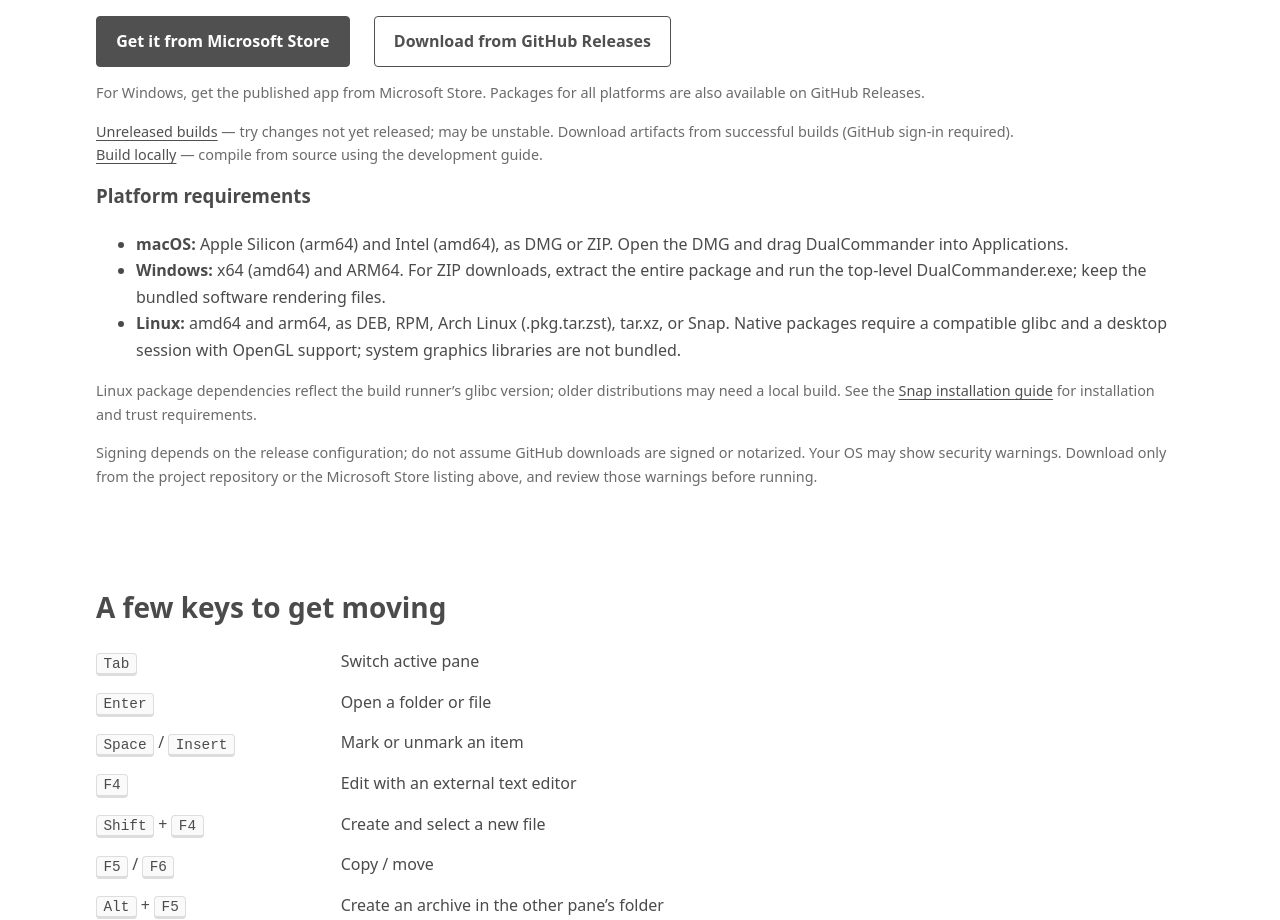
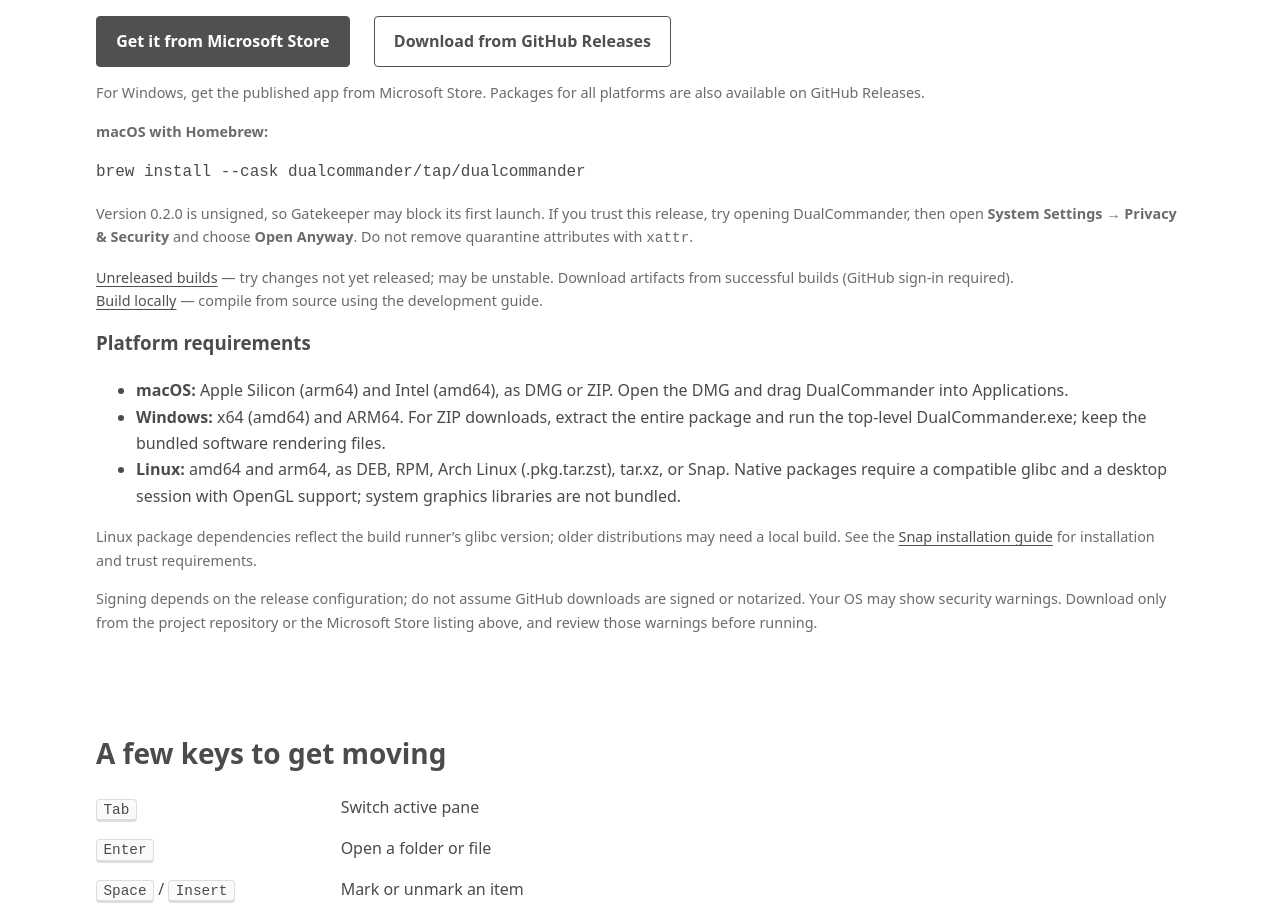
Before and after one commit to dualcommander/dualcommander.github.io, a plain HTML site: page index.html in a window 1280 px wide. Shown: the part 1800-2720 px from the top of the page. Drawn offline with Linux system fonts and the light colour scheme.

Commit message:
Aligning with v0.2.0 version

```diff
--- a/index.html
+++ b/index.html
@@ -94,6 +94,9 @@
         <p class="actions"><a class="button primary" href="https://apps.microsoft.com/detail/9ndgvqnpxvpt">Get it from Microsoft Store</a>
           <a class="button" href="https://github.com/dualcommander/dualcommander/releases">Download from GitHub Releases</a></p>
         <p class="note">For Windows, get the published app from Microsoft Store. Packages for all platforms are also available on GitHub Releases.</p>
+        <p class="note"><strong>macOS with Homebrew:</strong></p>
+        <pre><code>brew install --cask dualcommander/tap/dualcommander</code></pre>
+        <p class="note">Version 0.2.0 is unsigned, so Gatekeeper may block its first launch. If you trust this release, try opening DualCommander, then open <strong>System Settings → Privacy &amp; Security</strong> and choose <strong>Open Anyway</strong>. Do not remove quarantine attributes with <code>xattr</code>.</p>
         <p class="note"><a href="https://github.com/dualcommander/dualcommander/actions/workflows/build.yml">Unreleased builds</a> — try changes not yet released; may be unstable. Download artifacts from successful builds (GitHub sign-in required).<br>
           <a href="https://github.com/dualcommander/dualcommander/blob/main/CONTRIBUTING.md">Build locally</a> — compile from source using the development guide.</p>
         <h3>Platform requirements</h3>
```
